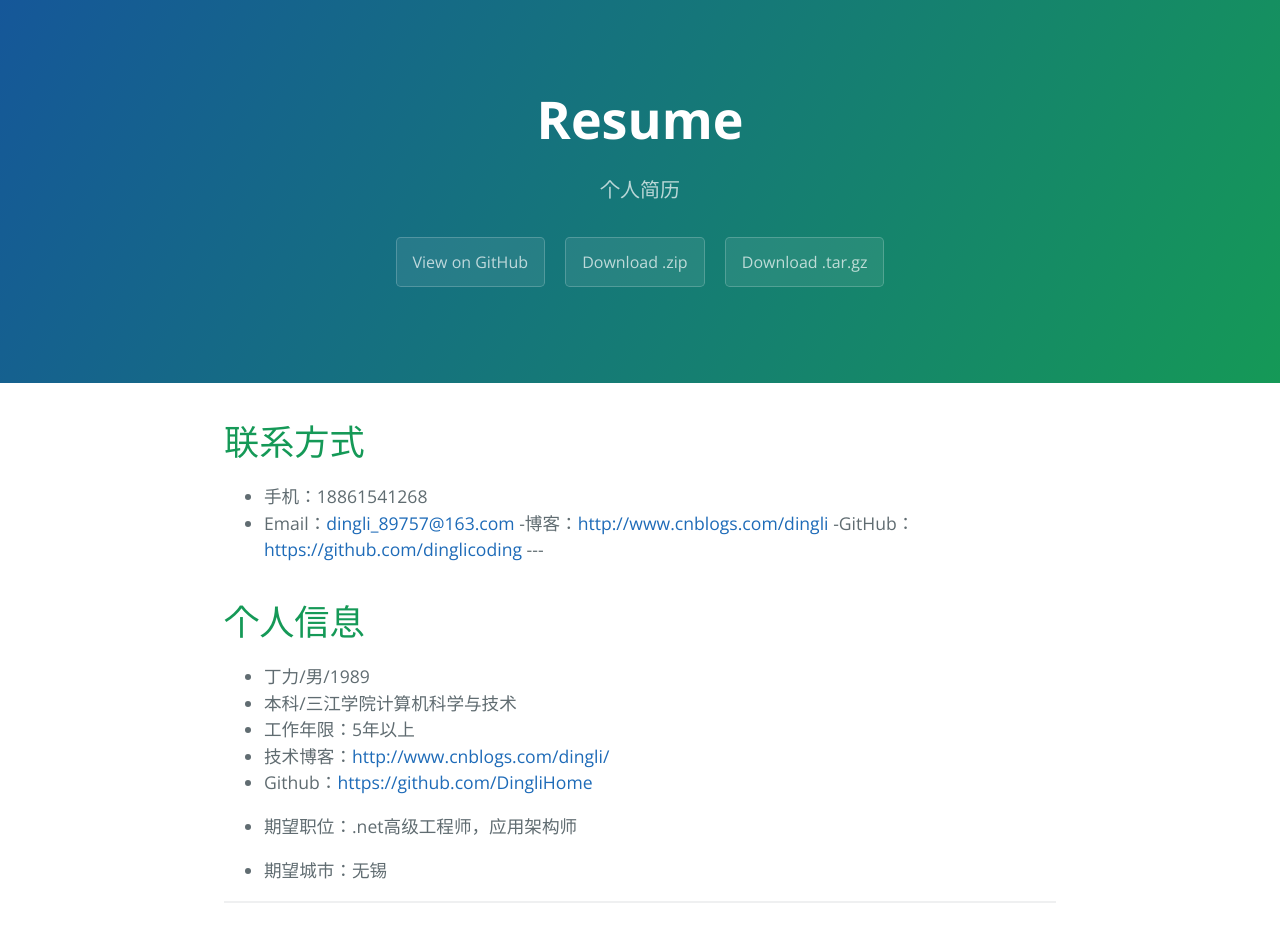
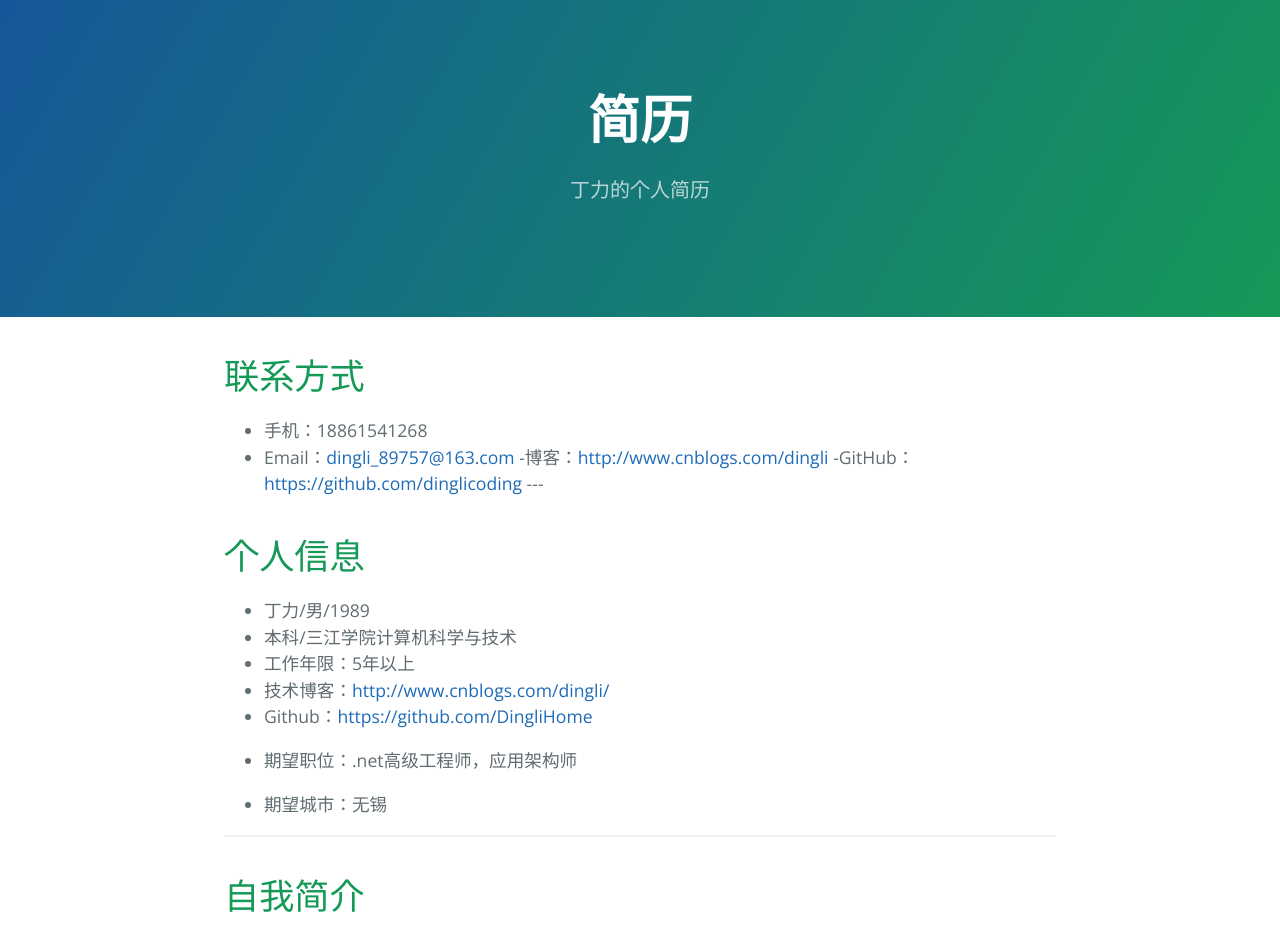
Before and after one commit to DingliHome/resume, a plain HTML site: page index.html in a window 1280 px wide. Shown: the top 925 px of the page. Drawn offline with nearby package versions, Linux system fonts and the light colour scheme.

Commit message:
Update index.html

```diff
--- a/index.html
+++ b/index.html
@@ -2,7 +2,7 @@
 <html lang="en-us">
   <head>
     <meta charset="UTF-8">
-    <title>Resume by dinglicoding</title>
+    <title>简历-丁力</title>
     <meta name="viewport" content="width=device-width, initial-scale=1">
     <link rel="stylesheet" type="text/css" href="stylesheets/normalize.css" media="screen">
     <link href='https://fonts.googleapis.com/css?family=Open+Sans:400,700' rel='stylesheet' type='text/css'>
@@ -11,11 +11,8 @@
   </head>
   <body>
     <section class="page-header">
-      <h1 class="project-name">Resume</h1>
-      <h2 class="project-tagline">个人简历</h2>
-      <a href="https://github.com/dinglicoding/resume" class="btn">View on GitHub</a>
-      <a href="https://github.com/dinglicoding/resume/zipball/master" class="btn">Download .zip</a>
-      <a href="https://github.com/dinglicoding/resume/tarball/master" class="btn">Download .tar.gz</a>
+      <h1 class="project-name">简历</h1>
+      <h2 class="project-tagline">丁力的个人简历</h2>
     </section>
 
     <section class="main-content">
@@ -83,11 +80,6 @@
 <h3>
 <a id="分发项目" class="anchor" href="#%E5%88%86%E5%8F%91%E9%A1%B9%E7%9B%AE" aria-hidden="true"><span aria-hidden="true" class="octicon octicon-link"></span></a>分发项目</h3>
 
-      <footer class="site-footer">
-        <span class="site-footer-owner"><a href="https://github.com/dinglicoding/resume">Resume</a> is maintained by <a href="https://github.com/dinglicoding">dinglicoding</a>.</span>
-
-        <span class="site-footer-credits">This page was generated by <a href="https://pages.github.com">GitHub Pages</a> using the <a href="https://github.com/jasonlong/cayman-theme">Cayman theme</a> by <a href="https://twitter.com/jasonlong">Jason Long</a>.</span>
-      </footer>
 
     </section>
 
```
